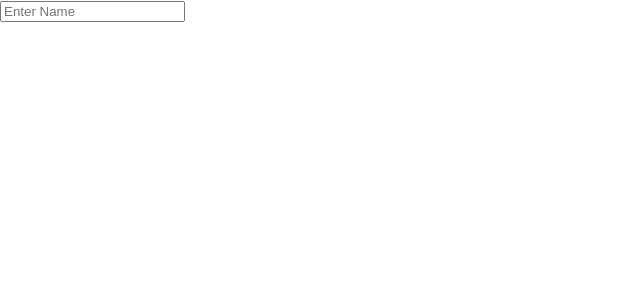
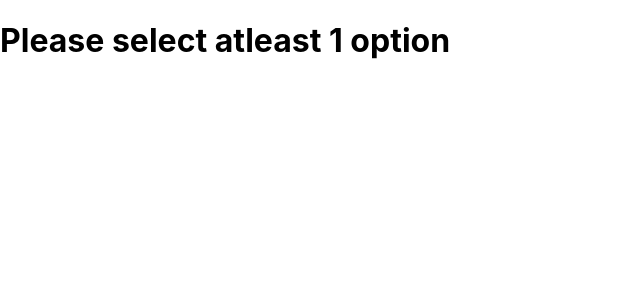
Before and after one commit to DigitallLearning/ips, a React (Create React App) app: page / in a window 1280 px wide. Shown: the top 300 px of the page, without its empty margins (0-640 px from the left). Built offline with nearby package versions, Linux system fonts and the light colour scheme.

Commit message:
condition

```diff
--- a/src/App.js
+++ b/src/App.js
@@ -1,10 +1,11 @@
+import Condition from "./Condition";
 import Input from "./Input";
 import PropClass1 from "./PropClass1";
 import PropFun1 from "./PropFun1";
 function App() {
   return (
     <div>
-   <Input></Input>
+  <Condition></Condition>
     </div>
   );
 }
--- /dev/null
+++ b/src/Condition.js
@@ -0,0 +1,16 @@
+function Condition()
+{
+    var op=6;
+   return(
+    <div>
+        {
+          op==1?<h1>Hindi Me Bat Kare</h1>:
+          op==2?<h1>English Me Bat Kare</h1>:
+          op==3?<h1>Telgu Me Bat Kare</h1>:
+          op==4?<h1>Tamil Me Bat Kare</h1>:
+          <h1>Please select atleast 1 option</h1>
+        }
+    </div>
+   )
+}
+export default Condition
```
